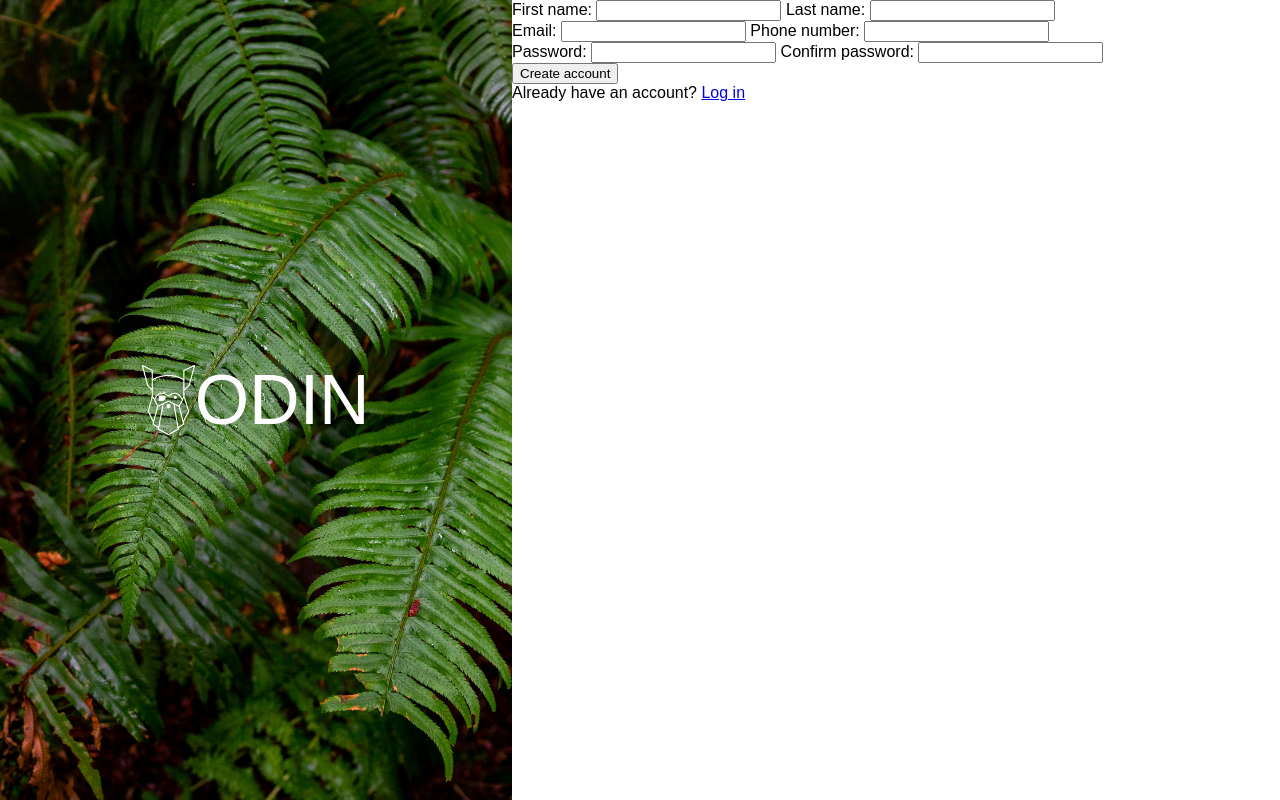
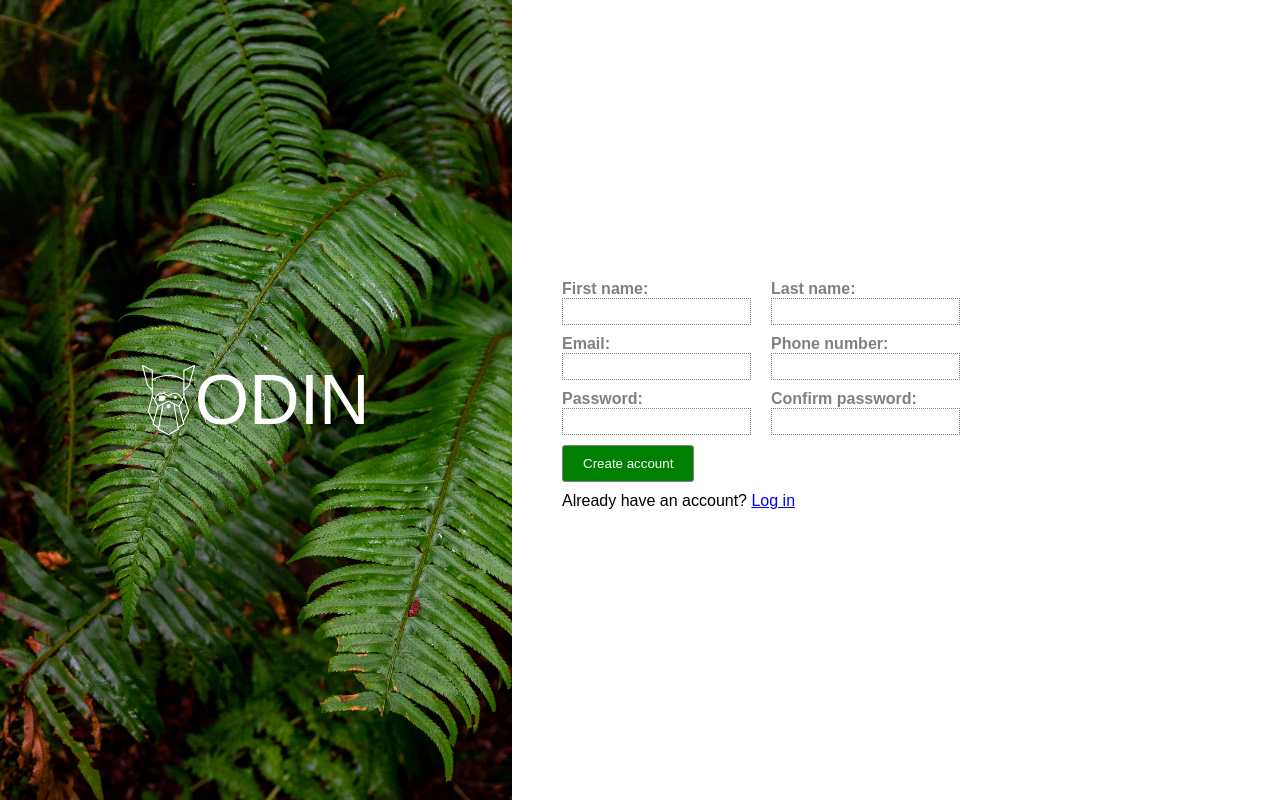
Before and after one commit to alex-255/odin-sign-up-form, a plain HTML site: page index.html in a window 1280 px wide. Drawn offline with Linux system fonts and the light colour scheme.

Commit message:
styling added

```diff
--- a/index.html
+++ b/index.html
@@ -23,25 +23,39 @@
       <div class="form-right">
         <form action="#" method="post">
           <div class="row">
+            <div class="col">
               <label for="firstname">First name:</label>
               <input type="text" name="firstname" id="firstname" />
+            </div>
+            <div class="col">
               <label for="lastname">Last name:</label>
               <input type="text" name="lastname" id="lastname" />
             </div>
+          </div>
           <div class="row">
+            <div class="col">
               <label for="email">Email:</label>
               <input type="email" name="email" id="email" />
+            </div>
+            <div class="col">
               <label for="phone">Phone number:</label>
               <input type="tel" name="phone" id="phone" />
             </div>
+          </div>
           <div class="row">
+            <div class="col">
               <label for="pass">Password:</label>
               <input type="password" name="pass" id="pass" />
+            </div>
+            <div class="col">
               <label for="confirmpass">Confirm password:</label>
               <input type="password" name="comfirmpass" id="confirmpass" />
             </div>
+          </div>
+          <div class="row">
             <button type="submit">Create account</button>
             <p>Already have an account? <a href="#">Log in</a></p>
+          </div>
         </form>
       </div>
     </section>
--- a/style.css
+++ b/style.css
@@ -37,3 +37,56 @@
   width: auto;
   height: 70px;
 }
+
+.form-right {
+  padding: 50px;
+  display: flex;
+  flex-direction: column;
+  justify-content: center;
+  width: 60%;
+}
+
+.row {
+  display: flex;
+  margin-bottom: 10px;
+}
+
+.row:last-of-type {
+  flex-direction: column;
+}
+
+.col {
+  display: flex;
+  flex-direction: column;
+  margin-right: 20px;
+}
+
+label {
+  font-weight: bold;
+  color: grey;
+}
+
+input {
+  width: 100%;
+  padding: 5px;
+  border: 1px dotted gray;
+  outline: none;
+}
+
+input:focus {
+  border: 1px solid green;
+}
+
+input:invalid {
+  border: 1px solid red;
+}
+
+button {
+  border: 1px solid gray;
+  background-color: green;
+  color: white;
+  border-radius: 3px;
+  padding: 10px 20px;
+  margin-bottom: 10px;
+  width: fit-content;
+}
```
Lines whose indentation alone changed are shown as unchanged.
